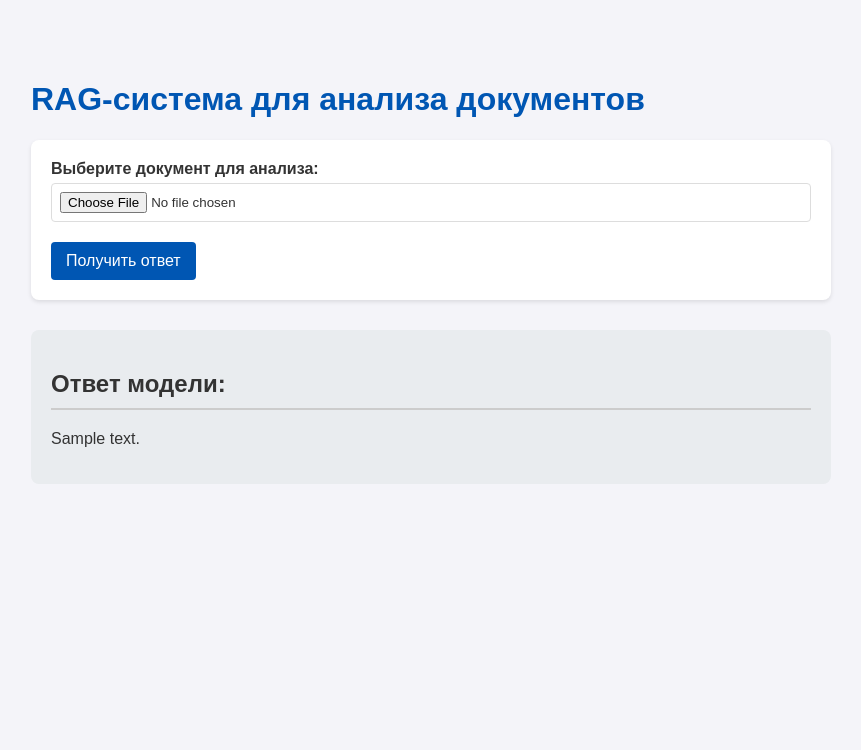
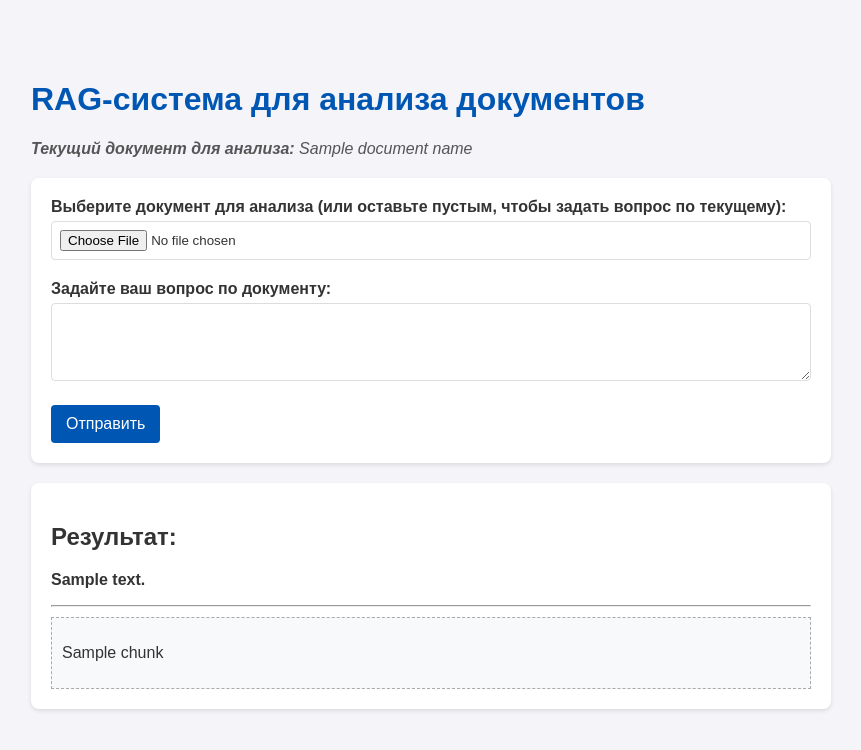
Before and after one commit to alexlawren/rag-django-project-lawrentiev, a Django app: template core/templates/core/main_page.html in a window 1280 px wide. Shown: the top 750 px of the page, without its empty margins (209-1070 px from the left). Run offline with Django 5.2, Linux system fonts and the light colour scheme; tables that the repository leaves empty hold one stand-in row (values such as "Sample post"); the template is opened without the code that fills it: values that come from a table or form of the project are taken from there, most other values are stand-ins (such as "Sample title", 1, 10 or a date in 2020).

Commit message:
ready-made function for uploading a document and receiving responses

```diff
--- a/core/forms.py
+++ b/core/forms.py
@@ -6,8 +6,9 @@ class DocumentForm(forms.Form):
         label = 'Выберите документ для анализа'
     )
 
-    # Поле для ввода текстового запроса
-    questions = forms.CharField(
-        label = 'Задайте мне вопрос по документу',
-        widget = forms.Textarea(attrs = {'rows':'4'}),
+
+    question = forms.CharField(
+        label='Задайте мне вопрос по документу',
+        widget=forms.Textarea(attrs={'rows': '4'}),
+        required=False  # <-- Добавим это для удобства
     )
--- a/core/templates/core/main_page.html
+++ b/core/templates/core/main_page.html
@@ -6,40 +6,57 @@
     <style>
         body { font-family: sans-serif; max-width: 800px; margin: 40px auto; padding: 20px; background-color: #f4f4f9; color: #333; }
         h1 { color: #0056b3; }
-        form { background-color: #fff; padding: 20px; border-radius: 8px; box-shadow: 0 2px 4px rgba(0,0,0,0.1); }
+        .main-form, .answer-section { background-color: #fff; padding: 20px; border-radius: 8px; box-shadow: 0 2px 4px rgba(0,0,0,0.1); margin-top: 20px; }
         .form-group { margin-bottom: 20px; }
         label { display: block; margin-bottom: 5px; font-weight: bold; }
         input[type="file"], textarea { width: 100%; padding: 8px; border: 1px solid #ddd; border-radius: 4px; box-sizing: border-box; }
         button { background-color: #0056b3; color: white; padding: 10px 15px; border: none; border-radius: 4px; cursor: pointer; font-size: 16px; }
         button:hover { background-color: #004494; }
-        .answer-section { margin-top: 30px; background-color: #e9ecef; padding: 20px; border-radius: 8px; }
-        h2 { color: #333; border-bottom: 2px solid #ccc; padding-bottom: 10px; }
+        .context-chunk { border: 1px dashed #aaa; padding: 10px; margin-top: 10px; background-color: #f8f9fa; }
+        .document-info { font-style: italic; color: #555; }
     </style>
 </head>
 <body>
 
     <h1>RAG-система для анализа документов</h1>
 
-    <form method="post" enctype="multipart/form-data">
+    {% if document_name %}
+        <p class="document-info"><strong>Текущий документ для анализа:</strong> {{ document_name }}</p>
+    {% endif %}
+
+    <form class="main-form" method="post" enctype="multipart/form-data">
         {% csrf_token %}
 
         <div class="form-group">
-            {{ form.docfile.label_tag }}
+            <label for="{{ form.docfile.id_for_label }}">Выберите документ для анализа (или оставьте пустым, чтобы задать вопрос по текущему):</label>
             {{ form.docfile }}
         </div>
 
         <div class="form-group">
-            {{ form.question.label_tag }}
+            <label for="{{ form.question.id_for_label }}">Задайте ваш вопрос по документу:</label>
             {{ form.question }}
         </div>
 
-        <button type="submit">Получить ответ</button>
+        <button type="submit">Отправить</button>
     </form>
 
-    {% if answer %}
+    {% if answer or context %}
     <div class="answer-section">
-        <h2>Ответ модели:</h2>
-        <p>{{ answer|linebreaksbr }}</p>
+        <h2>Результат:</h2>
+
+        {% if answer %}
+            <p><strong>{{ answer }}</strong></p>
+        {% endif %}
+
+        {% if context %}
+            <hr>
+            {% for chunk in context %}
+                <div class="context-chunk">
+                    <p>{{ chunk|linebreaksbr }}</p>
+                </div>
+            {% endfor %}
+        {% endif %}
+
     </div>
     {% endif %}
 
--- a/core/urls.py
+++ b/core/urls.py
@@ -2,5 +2,5 @@ from django.urls import path
 from . import views
 
 urlpatterns = [
-    path('', views.upload_and_ask, name='main_page'),
+    path('', views.main_page_view, name='main_page'),
 ]
```
Also changed, not shown: core/views.py (+65 -9 lines).
